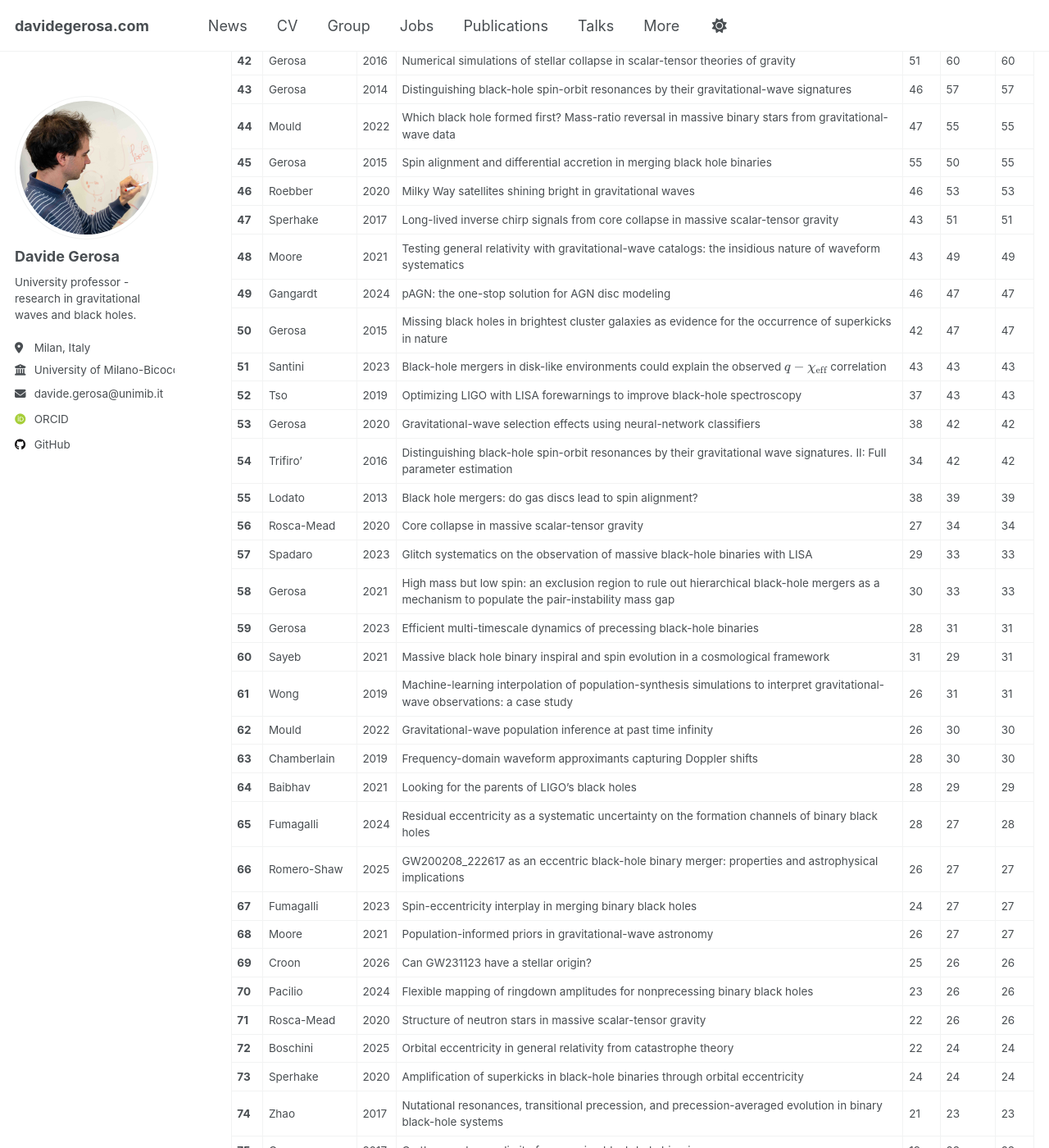
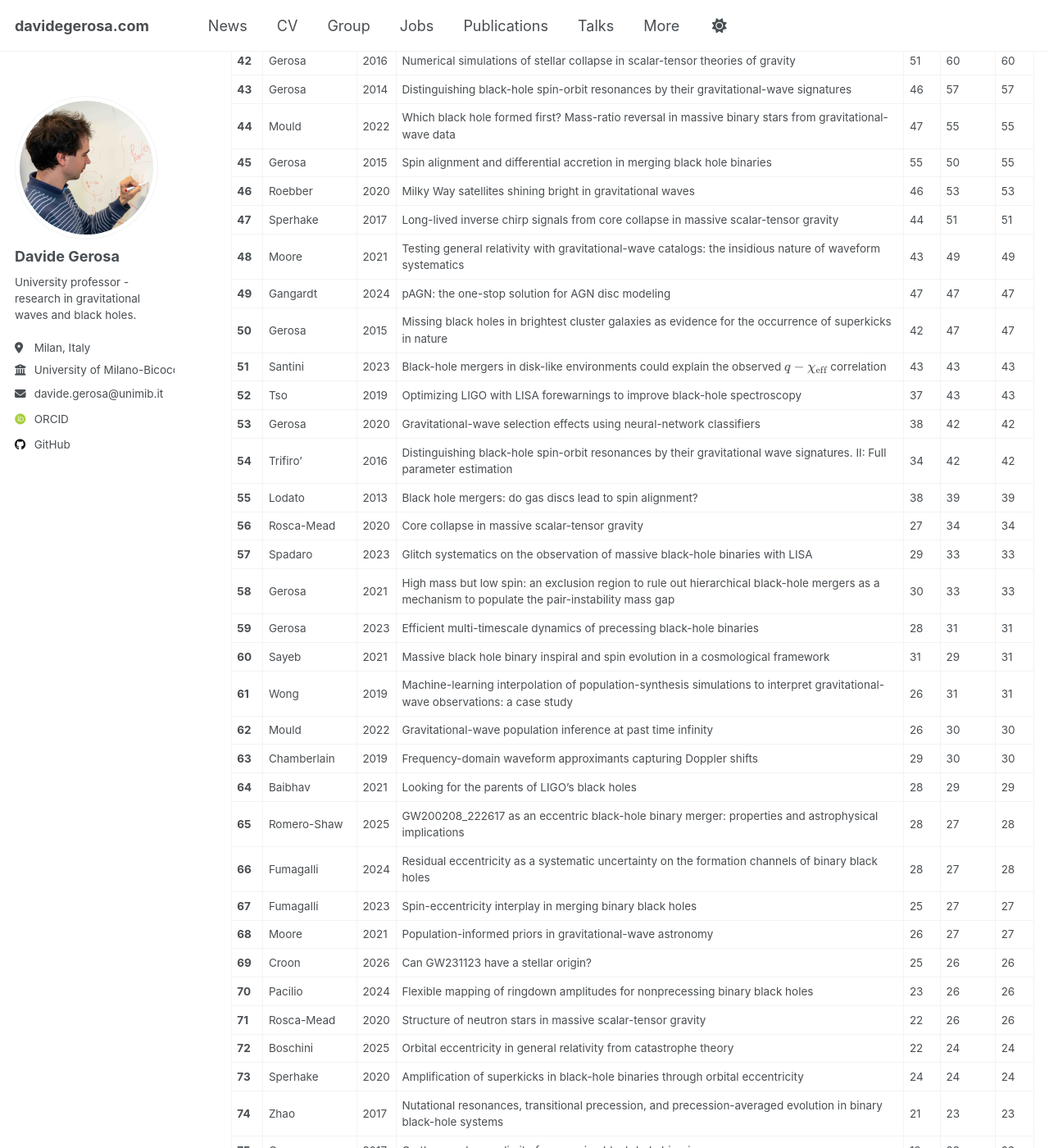
Before and after one commit to dgerosa/website, a Jekyll site: the page built from _pages/citations.md, in a window 1280 px wide and 1400 px high, scrolled down 2161 px. Shown: the whole window at 82% size. Built offline with Jekyll 4.4.1, drawn with Linux system fonts in a browser that asks for light colours; some web fonts are replaced; some of the changed text lies outside the part shown.

Commit message:
Website update from workflow

```diff
--- a/_pages/_citations.md
+++ b/_pages/_citations.md
@@ -55,9 +55,9 @@
 | **44** | Mould | 2022 | Which black hole formed first? Mass-ratio reversal in massive binary stars from gravitational-wave data | 47 | 55 | 55 |
 | **45** | Gerosa | 2015 | Spin alignment and differential accretion in merging black hole binaries | 55 | 50 | 55 |
 | **46** | Roebber | 2020 | Milky Way satellites shining bright in gravitational waves | 46 | 53 | 53 |
-| **47** | Sperhake | 2017 | Long-lived inverse chirp signals from core collapse in massive scalar-tensor gravity | 43 | 51 | 51 |
+| **47** | Sperhake | 2017 | Long-lived inverse chirp signals from core collapse in massive scalar-tensor gravity | 44 | 51 | 51 |
 | **48** | Moore | 2021 | Testing general relativity with gravitational-wave catalogs: the insidious nature of waveform systematics | 43 | 49 | 49 |
-| **49** | Gangardt | 2024 | pAGN: the one-stop solution for AGN disc modeling | 46 | 47 | 47 |
+| **49** | Gangardt | 2024 | pAGN: the one-stop solution for AGN disc modeling | 47 | 47 | 47 |
 | **50** | Gerosa | 2015 | Missing black holes in brightest cluster galaxies as evidence for the occurrence of superkicks in nature | 42 | 47 | 47 |
 | **51** | Santini | 2023 | Black-hole mergers in disk-like environments could explain the observed $$q-\chi_\mathrm{eff}$$ correlation | 43 | 43 | 43 |
 | **52** | Tso | 2019 | Optimizing LIGO with LISA forewarnings to improve black-hole spectroscopy | 37 | 43 | 43 |
@@ -71,11 +71,11 @@
 | **60** | Sayeb | 2021 | Massive black hole binary inspiral and spin evolution in a cosmological framework | 31 | 29 | 31 |
 | **61** | Wong | 2019 | Machine-learning interpolation of population-synthesis simulations to interpret gravitational-wave observations: a case study | 26 | 31 | 31 |
 | **62** | Mould | 2022 | Gravitational-wave population inference at past time infinity | 26 | 30 | 30 |
-| **63** | Chamberlain | 2019 | Frequency-domain waveform approximants capturing Doppler shifts | 28 | 30 | 30 |
+| **63** | Chamberlain | 2019 | Frequency-domain waveform approximants capturing Doppler shifts | 29 | 30 | 30 |
 | **64** | Baibhav | 2021 | Looking for the parents of LIGO's black holes | 28 | 29 | 29 |
-| **65** | Fumagalli | 2024 | Residual eccentricity as a systematic uncertainty on the formation channels of binary black holes | 28 | 27 | 28 |
-| **66** | Romero-Shaw | 2025 | GW200208_222617 as an eccentric black-hole binary merger: properties and astrophysical implications | 26 | 27 | 27 |
-| **67** | Fumagalli | 2023 | Spin-eccentricity interplay in merging binary black holes | 24 | 27 | 27 |
+| **65** | Romero-Shaw | 2025 | GW200208_222617 as an eccentric black-hole binary merger: properties and astrophysical implications | 28 | 27 | 28 |
+| **66** | Fumagalli | 2024 | Residual eccentricity as a systematic uncertainty on the formation channels of binary black holes | 28 | 27 | 28 |
+| **67** | Fumagalli | 2023 | Spin-eccentricity interplay in merging binary black holes | 25 | 27 | 27 |
 | **68** | Moore | 2021 | Population-informed priors in gravitational-wave astronomy | 26 | 27 | 27 |
 | **69** | Croon | 2026 | Can GW231123 have a stellar origin? | 25 | 26 | 26 |
 | **70** | Pacilio | 2024 | Flexible mapping of ringdown amplitudes for nonprecessing binary black holes | 23 | 26 | 26 |
```
Also changed, not shown: other parts of _pages/_citations.md (+19 -19 lines), _pages/_group.md (+1 -1 lines), _pages/_publications.md (+1 -1 lines), _pages/_talks.md (+1 -1 lines).
